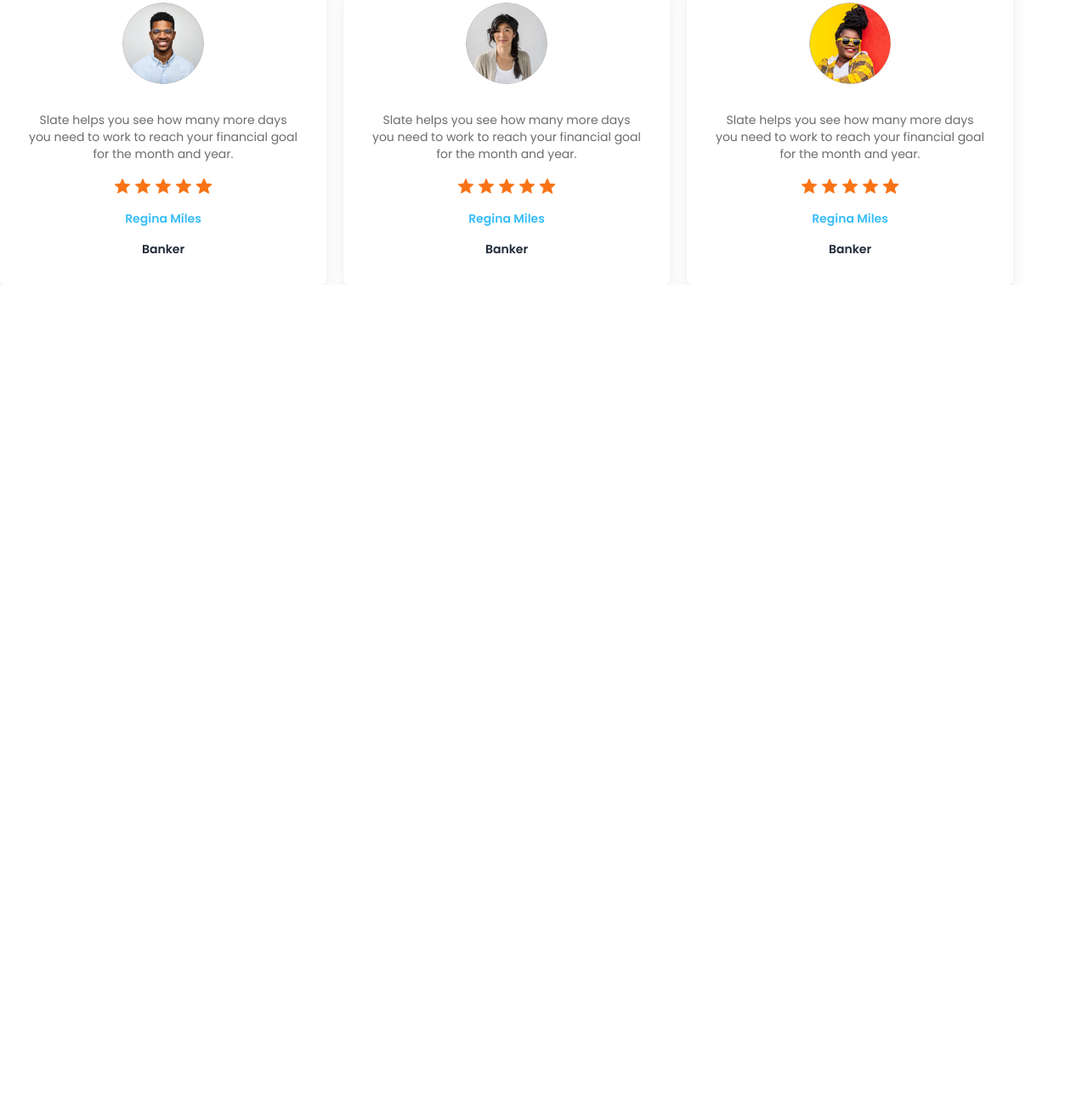
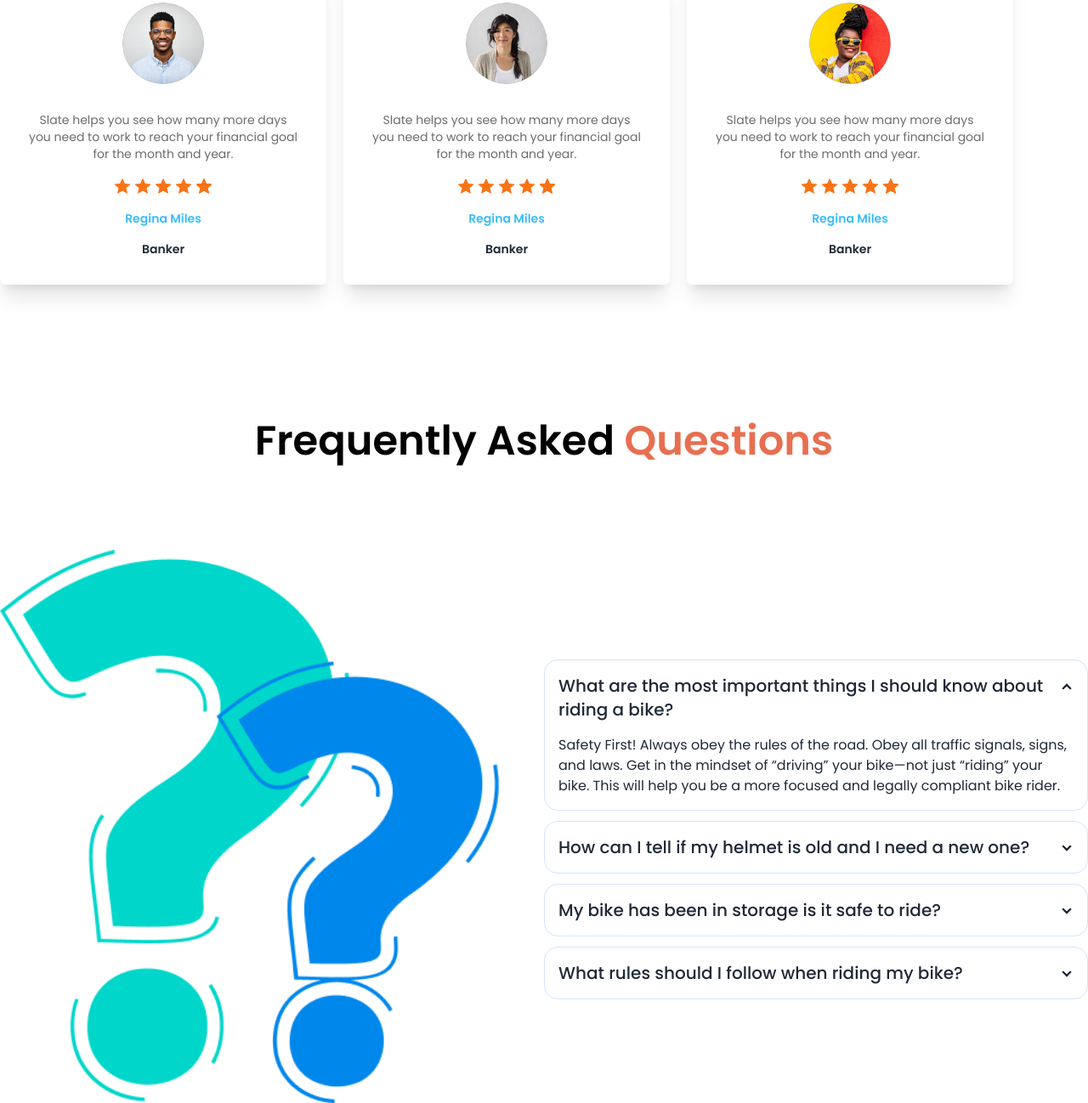
Before and after one commit to RaiyanJiyon/Biker-Zone, a plain HTML site: page index.html in a window 1280 px wide. Shown: the part 2307-3605 px from the top of the page at 85% size. Before the commit the page ends 2642 px from the top, so only its background shows below. Drawn offline with nearby package versions, Linux system fonts and the light colour scheme.

Commit message:
Added frequently asked design

```diff
--- a/index.html
+++ b/index.html
@@ -462,6 +462,90 @@
                 </div>
             </div>
         </section>
+
+        <!-- frequently asked  -->
+        <section class="w-11/12 md:w-full container mx-auto mt-12 md:mt-40">
+            <!-- frequently asked  container -->
+            <div class="w-11/12 mx-auto text-center">
+                <h2 class="text-title-color text-4xl md:text-5xl font-semibold">
+                    Frequently Asked <span class="text-primary-color">Questions</span>
+                </h2>
+            </div>
+
+            <!-- frequently asked question div  -->
+            <div class="flex flex-col md:flex-row md:justify-center md:items-center mt-12">
+                <!-- frequently image -->
+                <div class="w-full md:w-1/2 md:mt-14">
+                    <img class="w-11/12" src="images/others/faq.png" alt="Frequently Asked Image">
+                </div>
+
+                <!-- frequently question -->
+                <div class="w-full md:w-1/2 space-y-3 mt-16">
+                    <div class="collapse collapse-arrow bg-[#FFFFFF] border border-[#d5e5fb]">
+                        <input type="radio" name="my-accordion-2" checked="checked" />
+                        <div class="collapse-title text-xl font-medium">
+                            What are the most important things I should know about riding a bike?
+                        </div>
+                        <div class="collapse-content">
+                            <p>
+                                Safety First! Always obey the rules of the road. Obey all traffic signals, signs, and
+                                laws.
+                                Get in the mindset of “driving” your bike—not just “riding” your bike. This will help
+                                you be
+                                a more focused and legally compliant bike rider.
+                            </p>
+                        </div>
+                    </div>
+                    <div class="collapse collapse-arrow bg-[#FFFFFF] border border-[#d5e5fb]">
+                        <input type="radio" name="my-accordion-2" />
+                        <div class="collapse-title text-xl font-medium">
+                            How can I tell if my helmet is old and I need a new one?
+                        </div>
+                        <div class="collapse-content">
+                            <p>
+                                Safety First! Always obey the rules of the road. Obey all traffic signals, signs, and
+                                laws.
+                                Get in the mindset of “driving” your bike—not just “riding” your bike. This will help
+                                you be
+                                a more focused and legally compliant bike rider.
+                            </p>
+                        </div>
+                    </div>
+                    <div class="collapse collapse-arrow bg-[#FFFFFF] border border-[#d5e5fb]">
+                        <input type="radio" name="my-accordion-2" />
+                        <div class="collapse-title text-xl font-medium">
+                            My bike has been in storage is it safe to ride?
+                        </div>
+                        <div class="collapse-content">
+                            <p>
+                                Safety First! Always obey the rules of the road. Obey all traffic signals, signs, and
+                                laws.
+                                Get in the mindset of “driving” your bike—not just “riding” your bike. This will help
+                                you be
+                                a more focused and legally compliant bike rider.
+                            </p>
+                        </div>
+                    </div>
+                    <div class="collapse collapse-arrow bg-[#FFFFFF] border border-[#d5e5fb]">
+                        <input type="radio" name="my-accordion-2" />
+                        <div class="collapse-title text-xl font-medium">
+                            What rules should I follow when riding my bike?
+                        </div>
+                        <div class="collapse-content">
+                            <p>
+                                Safety First! Always obey the rules of the road. Obey all traffic signals, signs, and
+                                laws. Get
+                                in the mindset of “driving” your bike—not just “riding” your bike. This will help you be
+                                a more
+                                focused and legally compliant bike rider.
+                            </p>
+                        </div>
+                    </div>
+                </div>
+            </div>
+
+            </div>
+        </section>
     </main>
 
     <!-- footer container -->
```
